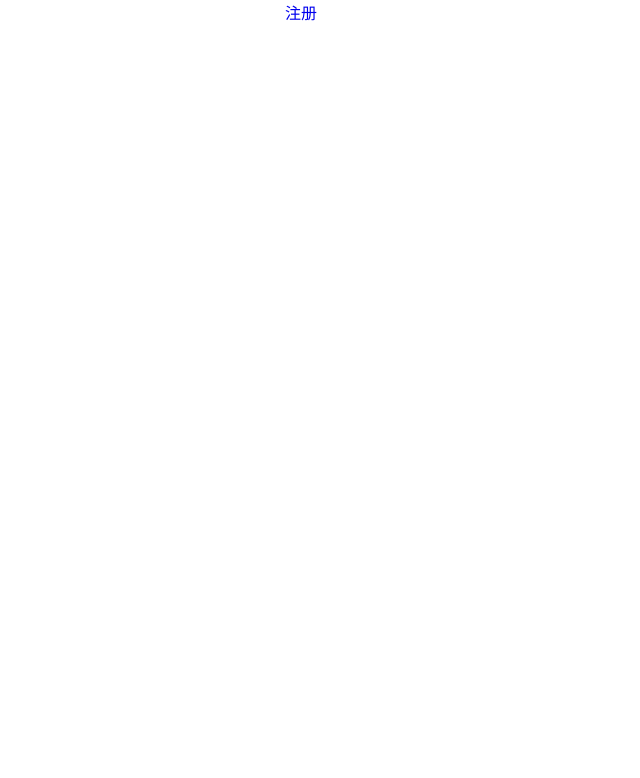
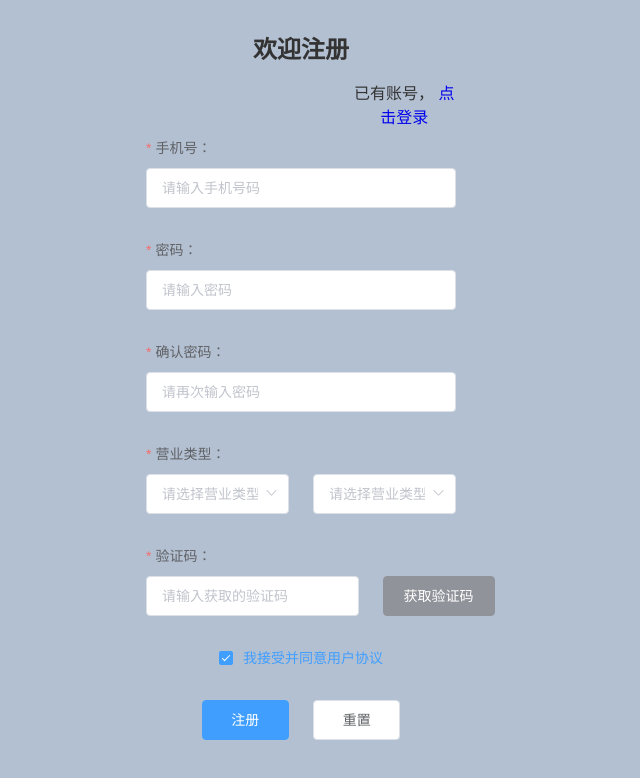
Before and after one commit to Github-Warehouse/pos_system, a Vue app: page /#/register/Register in a window 1280 px wide. Shown: the top 778 px of the page, without its empty margins (339-979 px from the left). Built offline with nearby package versions, Linux system fonts and the light colour scheme; a small style sheet from the web is missing.

Commit message:
增加注册登录，页面

```diff
--- a/src/components/login/Login.vue
+++ b/src/components/login/Login.vue
@@ -1,18 +1,136 @@
 <template>
   <div>
-    <router-link to="../views/Pos">{{message}}</router-link>
+    <el-container>
+      <el-header>
+        <el-row>
+          <el-col :span="2" :offset="10">
+            <h3>
+              <span class="quickLogin">快捷登录</span>
+            </h3>
+          </el-col>
+          <el-col :span="2">
+            <h3>
+              <span class="ordinaryLogin">普通登录</span>
+            </h3>
+          </el-col>
+        </el-row>
+      </el-header>
+      <el-main>
+        <el-row>
+          <el-col :span="6" :offset="9">
+            <el-form :model="ruleForm" :rules="rules" ref="ruleForm" class="demo-ruleForm">
+              <el-form-item label="账号：" prop="username" class="demo">
+                <el-input v-model="ruleForm.username" placeholder="已绑定的手机/邮箱/QQ号"></el-input>
+              </el-form-item>
+              <el-form-item label="密码：" prop="password">
+                <el-input v-model="ruleForm.password" placeholder="请输入用户密码"></el-input>
+              </el-form-item>
+              <el-form-item>
+                <el-button type="primary" @click="submitForm('ruleForm')">登录</el-button>
+              </el-form-item>
+              <el-row>
+                <el-col :span="4" :offset="6">
+                  <router-link to="/register/Register">
+                    <span class="registeredAccount">注册账户</span>
+                  </router-link>
+                </el-col>
+                <el-col :span="4">|</el-col>
+                <el-col :span="4">
+                  <span class="forgetPassword">忘记密码</span>
+                </el-col>
+              </el-row>
+            </el-form>
+          </el-col>
+        </el-row>
+      </el-main>
+    </el-container>
   </div>
 </template>
 
 <script>
 export default {
-  name: "Register",
+  name: "Login",
   data() {
     return {
-      message: "登录"
+      ruleForm: {
+        username: "",
+        password: ""
+      },
+      rules: {
+        username: [
+          {
+            required: true,
+            message: "请输入已绑定的手机/邮箱/QQ号",
+            trigger: "blur"
+          }
+          // { min: 3, max: 5, message: "长度在 3 到 5 个字符", trigger: "blur" }
+        ],
+        password: [
+          { required: true, message: "请输入密码", trigger: "blur" }
+          // { min: 3, max: 5, message: "长度在 3 到 5 个字符", trigger: "blur" }
+        ]
+      }
     };
+  },
+  methods: {
+    submitForm(formName) {
+      this.$refs[formName].validate(valid => {
+        if (valid) {
+          alert("submit!");
+        } else {
+          console.log("error submit!!");
+          return false;
+        }
+      });
+    }
   }
 };
 </script>
 
-<style lang="stylus" scoped></style>
+<style lang="stylus" scoped>
+div {
+  height: 100%;
+  background-color: #b3c0d1;
+}
+
+.el-header {
+  background-color: #b3c0d1;
+  color: #333;
+  text-align: center;
+  line-height: 60px;
+
+  .quickLogin, .ordinaryLogin {
+    cursor: pointer;
+    font-weight: 100px;
+  }
+}
+
+.el-main {
+  background-color: #b3c0d1;
+  color: #333;
+  text-align: center;
+  line-height: 160px;
+}
+
+body > .el-container {
+  margin-bottom: 40px;
+}
+
+.el-button--primary {
+  width: 100%;
+  margin-top: 8%;
+}
+
+.el-main[data-v-08b4fdc3] {
+  line-height: normal;
+
+  a {
+    text-decoration: none;
+    color: #333;
+  }
+
+  .registeredAccount, .forgetPassword {
+    cursor: pointer;
+  }
+}
+</style>
--- a/src/components/register/Register.vue
+++ b/src/components/register/Register.vue
@@ -1,6 +1,74 @@
 <template>
   <div>
-    <router-link to="/">{{message}}</router-link>
+    <el-container>
+      <el-header>
+        <h2>欢迎注册</h2>
+      </el-header>
+      <el-main>
+        <el-row class="jumpLabel">
+          <el-col :span="2" :offset="13">
+            已有账号，
+            <router-link to="/login/Login">点击登录</router-link>
+          </el-col>
+        </el-row>
+        <el-row>
+          <el-col :span="6" :offset="9">
+            <el-form :model="ruleForm" :rules="rules" ref="ruleForm" class="demo-ruleForm">
+              <el-form-item label="手机号：" prop="phone" class="demo">
+                <el-input v-model="ruleForm.phone" placeholder="请输入手机号码"></el-input>
+              </el-form-item>
+              <el-form-item label="密码：" prop="password">
+                <el-input v-model="ruleForm.password" placeholder="请输入密码"></el-input>
+              </el-form-item>
+              <el-form-item label="确认密码：" prop="confirmPassword">
+                <el-input v-model="ruleForm.confirmPassword" placeholder="请再次输入密码"></el-input>
+              </el-form-item>
+              <el-form-item label="营业类型：" prop="region">
+                <br />
+                <el-row :gutter="24">
+                  <el-col :span="12">
+                    <el-select v-model="ruleForm.region" placeholder="请选择营业类型">
+                      <el-option label="类型一" value="shanghai"></el-option>
+                      <el-option label="类型二" value="beijing"></el-option>
+                    </el-select>
+                  </el-col>
+                  <el-col :span="12">
+                    <el-select v-model="ruleForm.region" placeholder="请选择营业类型">
+                      <el-option label="类型一" value="shanghai"></el-option>
+                      <el-option label="类型二" value="beijing"></el-option>
+                    </el-select>
+                  </el-col>
+                </el-row>
+              </el-form-item>
+              <el-form-item label="验证码：" prop="verification">
+                <br />
+                <el-row :gutter="24">
+                  <el-col :span="17">
+                    <el-input v-model="ruleForm.verification" placeholder="请输入获取的验证码"></el-input>
+                  </el-col>
+                  <el-col :span="6">
+                    <el-button type="info">获取验证码</el-button>
+                  </el-col>
+                </el-row>
+              </el-form-item>
+              <el-form-item>
+                <el-checkbox v-model="ruleForm.checked">我接受并同意用户协议</el-checkbox>
+              </el-form-item>
+              <el-form-item>
+                <el-row :gutter="24">
+                  <el-col :span="8" :offset="4">
+                    <el-button type="primary" @click="submitForm('ruleForm')" class="register">注册</el-button>
+                  </el-col>
+                  <el-col :span="8">
+                    <el-button @click="resetForm('ruleForm')" class="reset">重置</el-button>
+                  </el-col>
+                </el-row>
+              </el-form-item>
+            </el-form>
+          </el-col>
+        </el-row>
+      </el-main>
+    </el-container>
   </div>
 </template>
 
@@ -9,10 +77,89 @@ export default {
   name: "Register",
   data() {
     return {
-      message: "注册"
+      message: "注册",
+      ruleForm: {
+        phone: "",
+        password: "",
+        confirmPassword: "",
+        region: "",
+        verification: "",
+        checked: true
+      },
+      rules: {
+        phone: [
+          { required: true, message: "请输入手机号码", trigger: "blur" }
+          // { min: 3, max: 5, message: "长度在 3 到 5 个字符", trigger: "blur" }
+        ],
+        password: [
+          { required: true, message: "请输入密码", trigger: "blur" }
+          // { min: 3, max: 5, message: "长度在 3 到 5 个字符", trigger: "blur" }
+        ],
+        confirmPassword: [
+          { required: true, message: "请再次输入密码", trigger: "blur" }
+          // { min: 3, max: 5, message: "长度在 3 到 5 个字符", trigger: "blur" }
+        ],
+        region: [
+          { required: true, message: "请选择活动区域", trigger: "change" }
+        ],
+        verification: [
+          { required: true, message: "请输入验证码", trigger: "blur" }
+          // { min: 3, max: 5, message: "长度在 3 到 5 个字符", trigger: "blur" }
+        ]
+      }
     };
+  },
+  methods: {
+    submitForm(formName) {
+      this.$refs[formName].validate(valid => {
+        if (valid) {
+          alert("submit!");
+        } else {
+          console.log("error submit!!");
+          return false;
+        }
+      });
+    },
+    resetForm(formName) {
+      this.$refs[formName].resetFields();
+    }
   }
 };
 </script>
 
-<style lang="stylus" scoped></style>
+<style lang="stylus" scoped>
+div {
+  height: 100%;
+  background-color: #b3c0d1;
+}
+
+.el-header {
+  background-color: #b3c0d1;
+  color: #333;
+  text-align: center;
+  line-height: 60px;
+}
+
+.el-main {
+  background-color: #b3c0d1;
+  color: #333;
+  text-align: center;
+  line-height: 160px;
+
+  a {
+    text-decoration: none;
+  }
+}
+
+body > .el-container {
+  margin-bottom: 40px;
+}
+
+.jumpLabel {
+  line-height: normal;
+}
+
+.register, .reset {
+  width: 100%;
+}
+</style>
--- a/src/components/views/Pos.vue
+++ b/src/components/views/Pos.vue
@@ -149,7 +149,7 @@ export default {
           type: "success"
         });
       } else {
-        this.$message.error("商品列表为空，请先添加商品！");
+        this.$message.error("商品列表不能为空，请先添加商品！");
       }
     }
   },
--- a/src/router/index.js
+++ b/src/router/index.js
@@ -12,7 +12,7 @@ Vue.use(Router)
 export default new Router({
   routes: [
     {
-      path: '/',
+      path: '/login/Login',
       name: 'Login',
       component: Login
     },
@@ -22,7 +22,7 @@ export default new Router({
       component: Register
     },
     {
-      path: '/views/Pos',
+      path: '/',
       component: Excessive,
       children: [
         {
```
Also changed, not shown: 1 other file (tests, documents, lock files or other folders).
